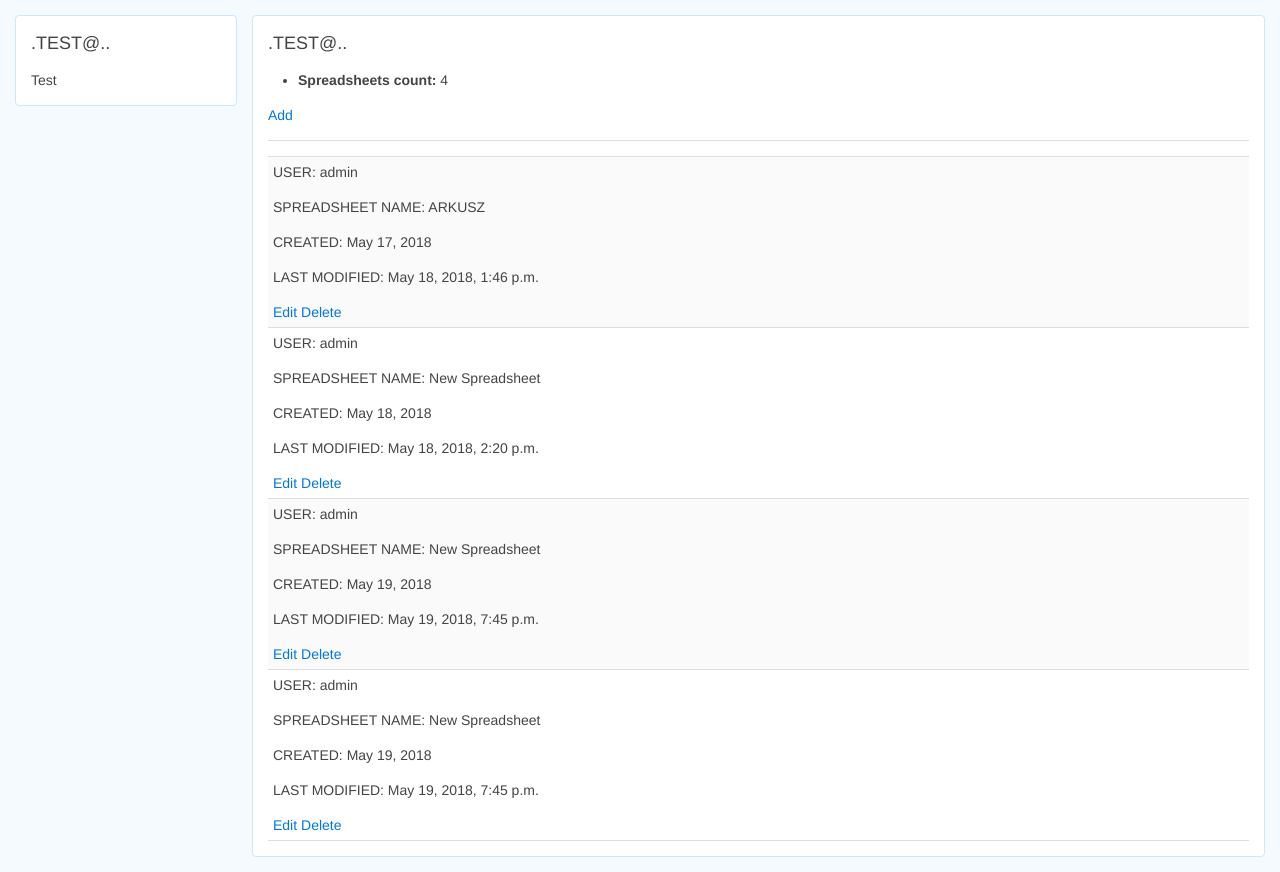
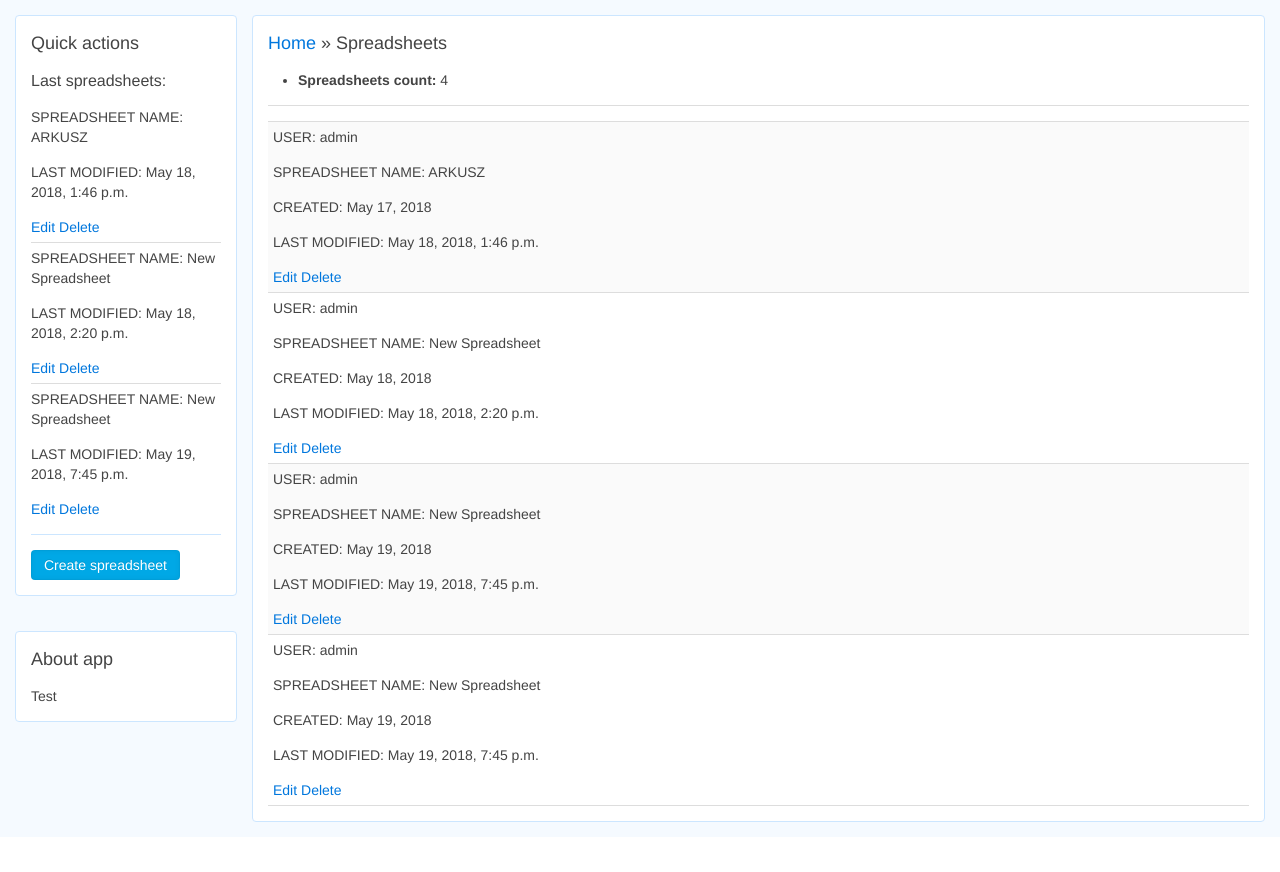
Before and after one commit to adambajguz/Django-Reporting-App, a Django app: page /reports/spreadsheets/ in a window 1280 px wide. Shown: the part 42-914 px from the top of the page. After the commit the page ends 864 px from the top, so only its background shows below. Run offline with Django 3.2, Linux system fonts and the light colour scheme; a user stored in the database is signed in; data comes from the database, SQL or seed files in the repository; both versions use the stored data as it was after the commit.

Commit message:
Added breadcrumb and other UI improvements & fixed minor bugs

```diff
--- a/ReportingApp/reports/templates/base.html
+++ /dev/null
@@ -1,120 +0,0 @@
-<!DOCTYPE html>
-<html lang="en">
-
-<head>
-
-	{% block title %}
-	<title>Local Library</title>
-	{% endblock %}
-
-	<meta charset="utf-8">
-	<meta name="viewport" content="width=device-width, initial-scale=1">
-
-	<!-- Add additional CSS in static file -->
-	{% load static %}
-	<link rel="stylesheet" href={% static 'uikit/css/uikit.almost-flat.css' %} />
-	<script src={% static 'uikit/js/jquery-3.3.1.min.js' %}></script>
-	<script src={% static 'uikit/js/uikit.min.js' %}></script>
-	<script src={% static 'uikit/js/components/sticky.min.js' %}></script>
-	<link rel="stylesheet" href="{% static 'base.css' %}">
-</head>
-
-<body id="body">
-	<nav class="uk-navbar uk-navbar-attached uk-position-z-index" data-uk-sticky>
-		<div class="uk-margin-large-left uk-margin-large-right">
-			<a href="" class="uk-navbar-brand uk-margin-right">ReportingApp</a>
-
-			<ul class="uk-navbar-nav">
-				<li>
-					<a href="{% url 'home' %}">{{'Home' | upper}}</a>
-				</li>
-				<li>
-					<a href="{% url 'spreadsheets' %}">All spreadsheets</a>
-				</li>
-
-
-				<li class="uk-parent" data-uk-dropdown="" aria-haspopup="true" aria-expanded="false">
-					<a href="" class="uk-navbar-nav-subtitle">Parent
-						<div>Subtitle</div>
-					</a>
-
-					<div class="uk-dropdown uk-dropdown-navbar uk-dropdown-bottom" aria-hidden="true" tabindex="" style="top: 40px; left: 0px;">
-						<ul class="uk-nav uk-nav-navbar">
-							<li>
-								<a href="#">Item</a>
-							</li>
-							<li>
-								<a href="#">Another item</a>
-							</li>
-							<li class="uk-nav-header">Header</li>
-							<li>
-								<a href="#">Item</a>
-							</li>
-							<li>
-								<a href="#">Another item</a>
-							</li>
-							<li class="uk-nav-divider"></li>
-							<li>
-								<a href="#">Separated item</a>
-							</li>
-						</ul>
-					</div>
-
-				</li>
-			</ul>
-
-			<ul class="uk-navbar-flip uk-navbar-nav">
-				<div class="uk-navbar-content">{{ user.get_username }}</div>
-
-				{% if user.is_authenticated %}
-				<li>
-					<a href="{% url 'logout'%}">{{'Logout' | upper}}</a>
-				</li>
-				{% else %}
-				<li>
-					<a href="{% url 'login'%}{% if request.path != '/accounts/logout/' %}?next={{request.path}}{% endif %}">{{'Login' | upper}}</a>
-				</li>
-				<li>
-					<a href="{% url 'register'%}?next={{request.path}}">{{'Register' | upper}}</a>
-				</li>
-				{% endif %}
-			</ul>
-
-			<!-- <div class="uk-navbar-content">Test1</div>
-			<div class="uk-navbar-content uk-navbar-center">Test2</div> -->
-		</div>
-	</nav>
-
-
-	<div class="uk-block uk-containter-center uk-margin-left uk-margin-right uk-margin-top uk-margin-bottom uk-margin-remove-top uk-margin-remove-bottom uk-padding-remove">
-		<div class="uk-grid">
-			<div class="uk-width-1-5">
-				<div class="uk-panel uk-panel-box uk-panel-box-main">
-					<!-- <div class="uk-panel-badge uk-badge">..TEST.</div> -->
-					<h3 class="uk-panel-title">.TEST@..</h3>
-
-					<div class="uk-grid">
-						<div class="uk-width-1-1">
-							Test
-						</div>
-					</div>
-				</div>
-			</div>
-
-
-			<div class="uk-width-4-5 uk-padding-remove">
-				<div class="uk-panel uk-panel-box uk-panel-box-main uk-margin-left">
-					<!-- <div class="uk-panel-badge uk-badge">..TEST.</div> -->
-					<h3 class="uk-panel-title">.TEST@..</h3>
-
-					<div class="uk-grid">
-						{% block content %}
-						{% endblock %}
-					</div>
-				</div>
-			</div>
-		</div>
-	</div>
-</body>
-
-</html>
--- /dev/null
+++ b/ReportingApp/reports/templates/base/base.html
@@ -0,0 +1,56 @@
+<!DOCTYPE html>
+<html lang="en">
+
+<head>
+
+	{% block title %}
+	<title>Django ReportingApp</title>
+	{% endblock %}
+
+	<meta charset="utf-8">
+	<meta name="viewport" content="width=device-width, initial-scale=1">
+
+	<!-- Add additional CSS in static file -->
+	{% load static %}
+	<link rel="stylesheet" href={% static 'uikit/css/uikit.almost-flat.css' %} />
+	<script src={% static 'uikit/js/jquery-3.3.1.min.js' %}></script>
+	<script src={% static 'uikit/js/uikit.min.js' %}></script>
+	<script src={% static 'uikit/js/components/sticky.min.js' %}></script>
+	<link rel="stylesheet" href="{% static 'base.css' %}">
+</head>
+
+<body id="body">
+	{% include "navbar.html" %}
+
+	<div class="uk-block uk-containter-center uk-margin-left uk-margin-right uk-margin-top uk-margin-bottom uk-margin-remove-top uk-margin-remove-bottom uk-padding-remove">
+		<div class="uk-grid">
+			<div class="uk-width-1-5">
+				{% block sidemenu %}
+				{% endblock %}
+				<div class="uk-panel uk-panel-box uk-panel-box-main">
+					<h3 class="uk-panel-title">About app</h3>
+					<div class="uk-grid">
+						<div class="uk-width-1-1">
+							Test
+						</div>
+					</div>
+				</div>
+			</div>
+
+			<div class="uk-width-4-5 uk-padding-remove">
+				<div class="uk-panel uk-panel-box uk-panel-box-main uk-margin-left">
+					<!-- <div class="uk-panel-badge uk-badge">..TEST.</div> -->
+					<h3 class="uk-panel-title">
+						{% block breadcrumbs %}Home{% endblock %}
+					</h3>
+					<div class="uk-grid">
+						{% block content %}
+						{% endblock %}
+					</div>
+				</div>
+			</div>
+		</div>
+	</div>
+</body>
+
+</html>
--- /dev/null
+++ b/ReportingApp/reports/templates/base/base_quickactions.html
@@ -0,0 +1,14 @@
+{% extends "./base.html" %}
+
+{% block sidemenu %}
+<div class="uk-panel uk-panel-box uk-panel-box-main">
+        <h3 class="uk-panel-title">Quick actions</h3>
+
+        <div class="uk-grid">
+            <div class="uk-width-1-1">
+                {% block quick_actions %}
+                {% endblock %}
+            </div>
+        </div>
+    </div>
+{% endblock %}
--- /dev/null
+++ b/ReportingApp/reports/templates/base/base_spreadsheets.html
@@ -0,0 +1,3 @@
+{% extends "./base.html" %}
+
+{% include "./spreadsheets_breadcrumb.html" %}
--- /dev/null
+++ b/ReportingApp/reports/templates/base/base_spreadsheets_quickactions.html
@@ -0,0 +1,3 @@
+{% extends "./base_quickactions.html" %}
+
+{% include "spreadsheets_breadcrumb.html" %}
--- /dev/null
+++ b/ReportingApp/reports/templates/base/spreadsheets_breadcrumb.html
@@ -0,0 +1,3 @@
+{% block breadcrumbs %}
+	<a href="{% url 'home' %}">{{ block.super }}</a> » <a href="{% url 'spreadsheets' %}">Spreadsheets</a>
+{% endblock %}
--- a/ReportingApp/reports/templates/home.html
+++ b/ReportingApp/reports/templates/home.html
@@ -1,4 +1,4 @@
-{% extends "base.html" %}
+{% extends "./base/base.html" %}
 
 
 {% block content %}
--- /dev/null
+++ b/ReportingApp/reports/templates/navbar.html
@@ -0,0 +1,60 @@
+<nav class="uk-navbar uk-navbar-attached uk-position-z-index" data-uk-sticky>
+    <div class="uk-margin-large-left uk-margin-large-right">
+        <a href="" class="uk-navbar-brand uk-margin-right">ReportingApp</a>
+
+        <ul class="uk-navbar-nav">
+            <li>
+                <a href="{% url 'home' %}">{{'Home' | upper}}</a>
+            </li>
+            <li>
+                <a href="{% url 'spreadsheets' %}">All spreadsheets</a>
+            </li>
+
+            <li class="uk-parent" data-uk-dropdown="" aria-haspopup="true" aria-expanded="false">
+                <a href="" class="uk-navbar-nav-subtitle">Parent
+                    <div>Subtitle</div>
+                </a>
+
+                <div class="uk-dropdown uk-dropdown-navbar uk-dropdown-bottom" aria-hidden="true" tabindex="" style="top: 40px; left: 0px;">
+                    <ul class="uk-nav uk-nav-navbar">
+                        <li>
+                            <a href="#">Item</a>
+                        </li>
+                        <li>
+                            <a href="#">Another item</a>
+                        </li>
+                        <li class="uk-nav-header">Header</li>
+                        <li>
+                            <a href="#">Item</a>
+                        </li>
+                        <li>
+                            <a href="#">Another item</a>
+                        </li>
+                        <li class="uk-nav-divider"></li>
+                        <li>
+                            <a href="#">Separated item</a>
+                        </li>
+                    </ul>
+                </div>
+
+            </li>
+        </ul>
+
+        <ul class="uk-navbar-flip uk-navbar-nav">
+            <div class="uk-navbar-content">{{ user.get_username }}</div>
+
+            {% if user.is_authenticated %}
+            <li>
+                <a href="{% url 'logout'%}">{{'Logout' | upper}}</a>
+            </li>
+            {% else %}
+            <li>
+                <a href="{% url 'login'%}{% if request.path != '/accounts/logout/' %}?next={{request.path}}{% endif %}">{{'Login' | upper}}</a>
+            </li>
+            <li>
+                <a href="{% url 'register'%}?next={{request.path}}">{{'Register' | upper}}</a>
+            </li>
+            {% endif %}
+        </ul>
+    </div>
+</nav>
--- a/ReportingApp/reports/templates/spreadsheets.html
+++ b/ReportingApp/reports/templates/spreadsheets.html
@@ -1,4 +1,28 @@
-{% extends "base.html" %}
+{% extends "./base/base_quickactions.html" %}
+
+{% block breadcrumbs %}
+	<a href="{% url 'home' %}">{{ block.super }}</a> » Spreadsheets
+{% endblock %}
+
+
+{% block quick_actions %}
+	<h4>Last spreadsheets:</h4>
+	<ul class="uk-list uk-list-line">
+		{% for spreadsheet in spreadsheets|slice:"0:3" %}
+		<li>
+			<p>SPREADSHEET NAME: {{ spreadsheet.spreadsheet_name }}</p>
+			<p>LAST MODIFIED: {{ spreadsheet.spreadsheet_last_modification }}</p>
+
+			<a href="{{ spreadsheet.id }}/edit/">Edit</a>
+			<a href="{{ spreadsheet.id }}/delete/">Delete</a>
+		</li>
+		{% endfor %}
+	</ul>
+	<hr style="color: #CCE6FF; border-color: #CCE6FF; background-color: #CCE6FF;">
+	<a class="uk-button uk-button-primary" href="add/">Create spreadsheet</a>
+
+{% endblock %}
+
 
 
 {% block content %}
@@ -9,9 +33,7 @@
 			<strong>Spreadsheets count:</strong> {{ num_spreadsheets }}</li>
 	</ul>
 
-	<a href="add/">
-		<span>Add</span>
-	</a>
+
 
 	<hr>
 	<ul class="uk-list uk-list-striped">
@@ -22,12 +44,8 @@
 			<p>CREATED: {{ spreadsheet.spreadsheet_creation_date }}</p>
 			<p>LAST MODIFIED: {{ spreadsheet.spreadsheet_last_modification }}</p>
 
-			<a href="{{ spreadsheet.id }}/edit/">
-				<span>Edit</span>
-			</a>
-			<a href="{{ spreadsheet.id }}/delete/">
-				<span>Delete</span>
-			</a>
+			<a href="{{ spreadsheet.id }}/edit/">Edit</a>
+			<a href="{{ spreadsheet.id }}/delete/">Delete</a>
 		</li>
 		{% endfor %}
 	</ul>
--- a/ReportingApp/reports/templates/spreadsheets_edit.html
+++ b/ReportingApp/reports/templates/spreadsheets_edit.html
@@ -1,7 +1,11 @@
-{% extends "base.html" %}
+{% extends "./base/base_spreadsheets_quickactions.html" %}
 
 {% load custom_tags %}
 {% load widget_tweeks %}
+
+{% block breadcrumbs %}
+	{{ block.super }} » Edit Spreadsheet
+{% endblock %}
 
 {% block content %}
 
--- a/ReportingApp/reports/views.py
+++ b/ReportingApp/reports/views.py
@@ -92,6 +92,8 @@ def spreadsheets_delete(request, **kwargs):
         raise Http404('No Spreadsheet found!')
 
     if request.method == 'POST':
+        print("======")
+        print(request.POST)
         # Check if user clicked on `CANCEL`
         if request.POST.get('cancel'):
             # Go back to spreadsheet list
--- a/ReportingApp/templates/registration/register.html
+++ b/ReportingApp/templates/registration/register.html
@@ -1,5 +1,8 @@
-{% extends "base.html" %}
+{% extends "../base/base.html" %}
 
+{% block breadcrumbs %}
+	<a href="{% url 'home' %}">{{ block.super }}</a> » Register
+{% endblock %}
 
 {% block content %}
 
```
Also changed, not shown: ReportingApp/reports/templates/spreadsheet_delete.html (+9 -5 lines), ReportingApp/templates/registration/logged_out.html (deleted, +0 -7 lines), ReportingApp/templates/registration/login.html (+6 -2 lines), ReportingApp/db.sqlite3.
